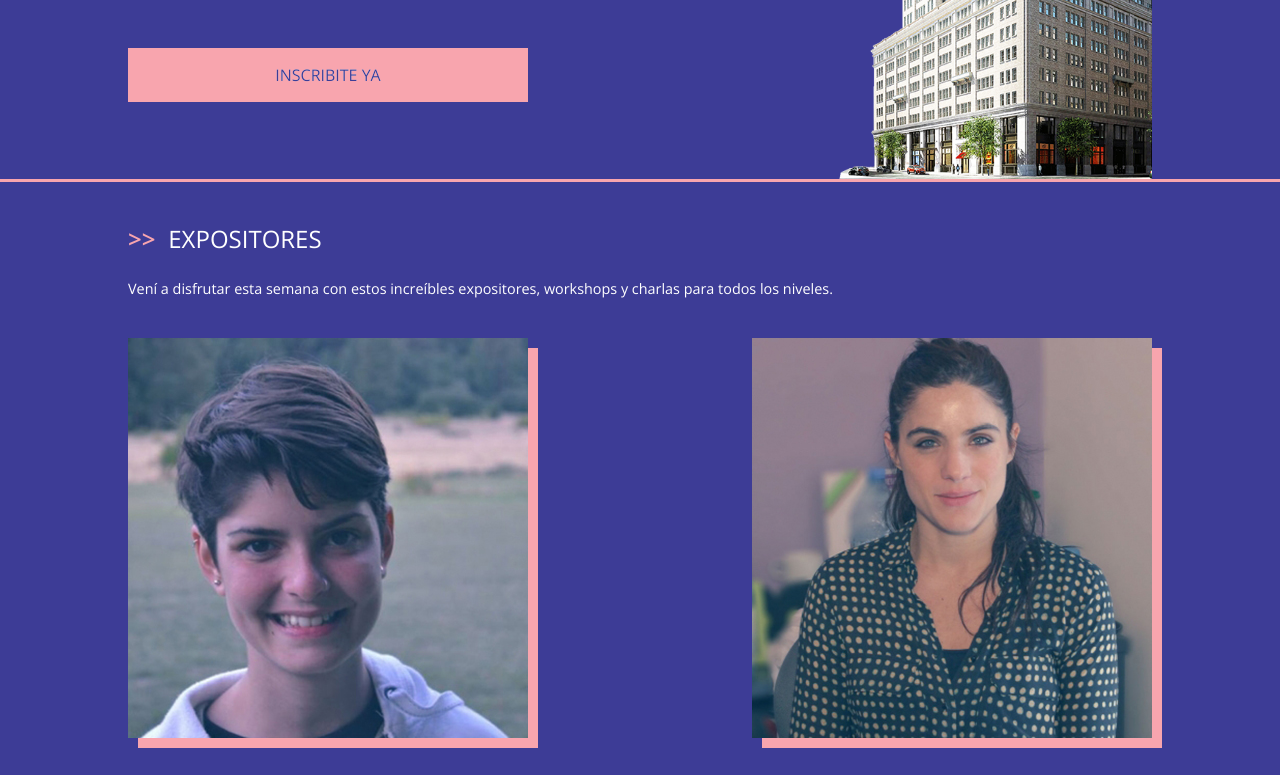
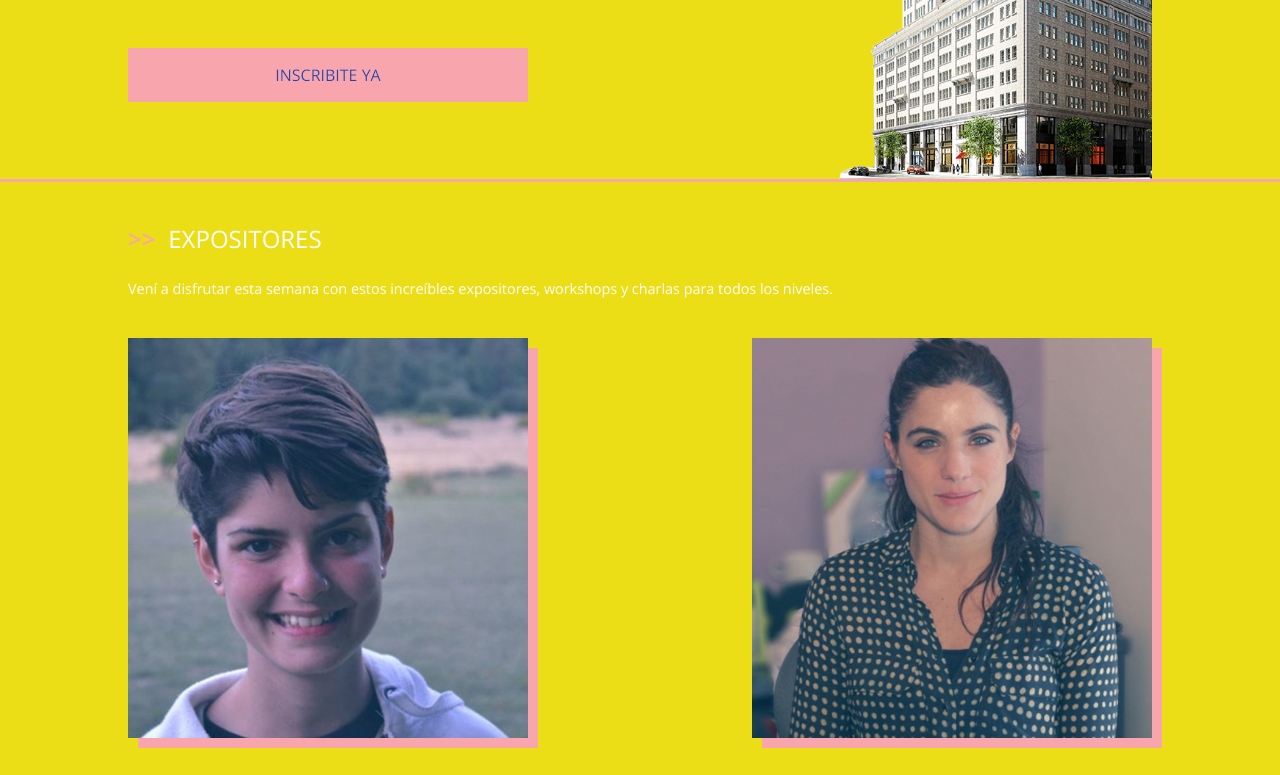
Before and after one commit to CamiGrimi/Prueba-UTN, a plain HTML site: page index.html in a window 1280 px wide. Shown: the part 401-1176 px from the top of the page. Drawn offline with nearby package versions, Linux system fonts and the light colour scheme.

Commit message:
mofique el color de fondo

```diff
--- a/css/style.css
+++ b/css/style.css
@@ -7,7 +7,7 @@
   box-sizing: border-box; }
 
 body {
-  background-color: #3d3c96;
+  background-color: #ecde16;
   font-family: "Open Sans", sans-serif;
   color: #FFF;
   overflow-x: hidden; }
```
